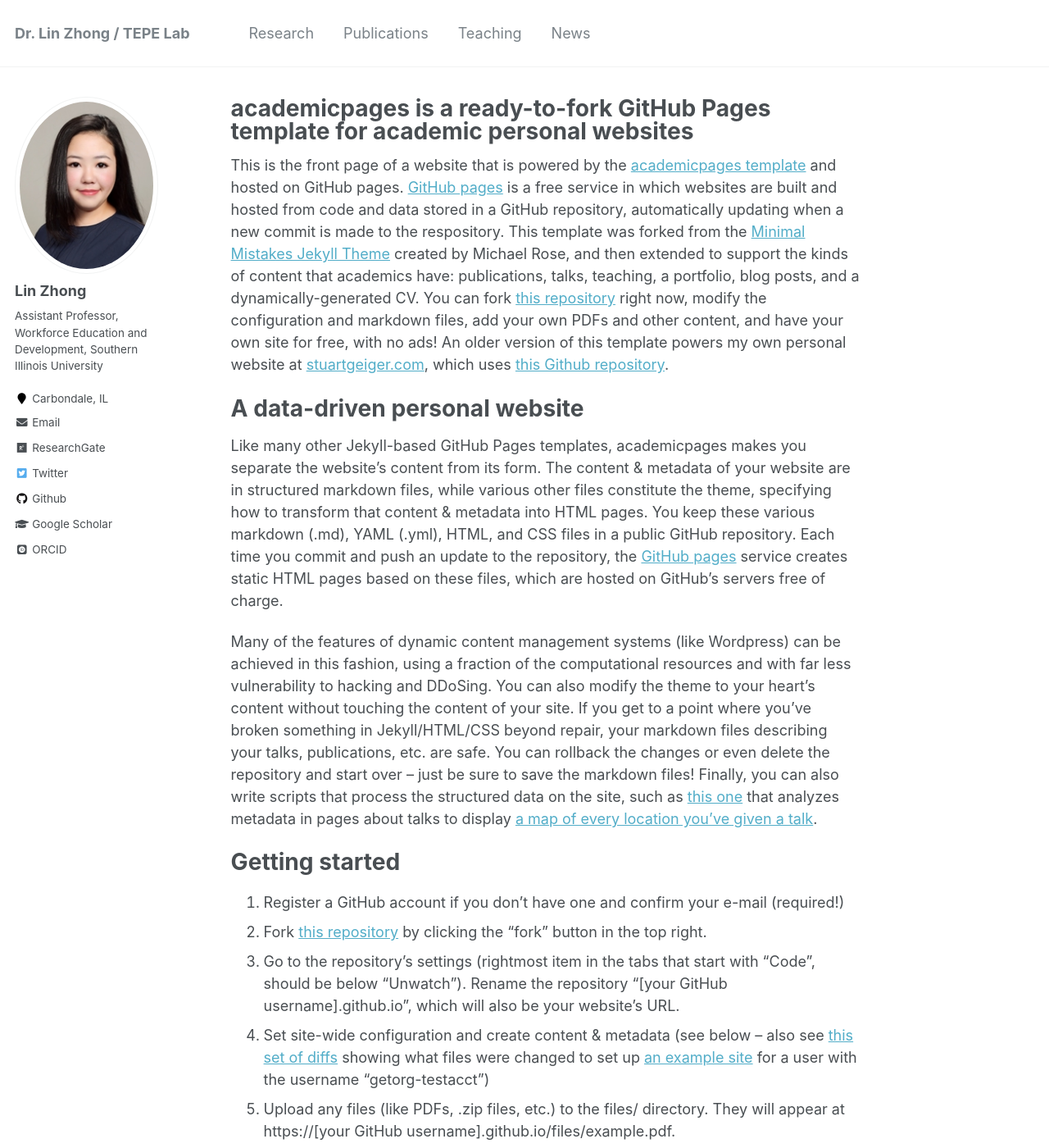
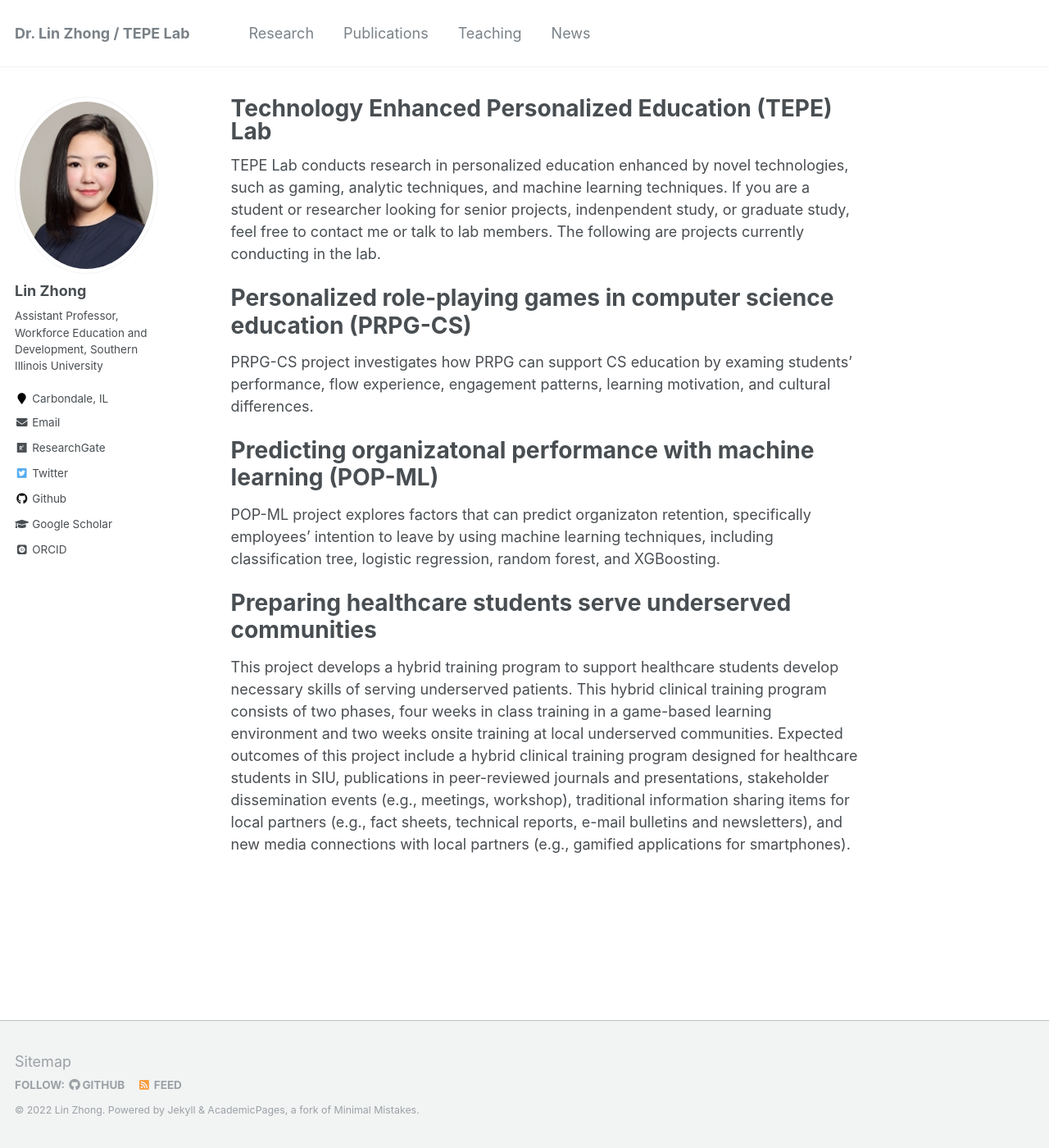
Before and after one commit to TEPELAB/tepe, a Jekyll site: the page built from _pages/about.md, in a window 1280 px wide and 1400 px high. Shown: the whole window at 82% size. Built offline with Jekyll 4.4.1, drawn with Linux system fonts in a browser that asks for light colours; some web fonts are replaced; some of the changed text lies outside the part shown.

Commit message:
Update about.md

```diff
--- a/_pages/about.md
+++ b/_pages/about.md
@@ -1,6 +1,6 @@
 ---
 permalink: /
-title: "academicpages is a ready-to-fork GitHub Pages template for academic personal websites"
+title: "Technology Enhanced Personalized Education (TEPE) Lab"
 excerpt: "About me"
 author_profile: true
 redirect_from:
@@ -8,43 +8,16 @@ redirect_from:
   - /about.html
 ---
 
-This is the front page of a website that is powered by the [academicpages template](https://github.com/academicpages/academicpages.github.io) and hosted on GitHub pages. [GitHub pages](https://pages.github.com) is a free service in which websites are built and hosted from code and data stored in a GitHub repository, automatically updating when a new commit is made to the respository. This template was forked from the [Minimal Mistakes Jekyll Theme](https://mmistakes.github.io/minimal-mistakes/) created by Michael Rose, and then extended to support the kinds of content that academics have: publications, talks, teaching, a portfolio, blog posts, and a dynamically-generated CV. You can fork [this repository](https://github.com/academicpages/academicpages.github.io) right now, modify the configuration and markdown files, add your own PDFs and other content, and have your own site for free, with no ads! An older version of this template powers my own personal website at [stuartgeiger.com](http://stuartgeiger.com), which uses [this Github repository](https://github.com/staeiou/staeiou.github.io).
+TEPE Lab conducts research in personalized education enhanced by novel technologies, such as gaming, analytic techniques, and machine learning techniques. If you are a student or researcher looking for senior projects, indenpendent study, or graduate study, feel free to contact me or talk to lab members. The following are projects currently conducting in the lab.
 
-A data-driven personal website
+Personalized role-playing games in computer science education (PRPG-CS)
 ======
-Like many other Jekyll-based GitHub Pages templates, academicpages makes you separate the website's content from its form. The content & metadata of your website are in structured markdown files, while various other files constitute the theme, specifying how to transform that content & metadata into HTML pages. You keep these various markdown (.md), YAML (.yml), HTML, and CSS files in a public GitHub repository. Each time you commit and push an update to the repository, the [GitHub pages](https://pages.github.com/) service creates static HTML pages based on these files, which are hosted on GitHub's servers free of charge.
+PRPG-CS project investigates how PRPG can support CS education by examing students' performance, flow experience, engagement patterns, learning motivation, and cultural differences.
 
-Many of the features of dynamic content management systems (like Wordpress) can be achieved in this fashion, using a fraction of the computational resources and with far less vulnerability to hacking and DDoSing. You can also modify the theme to your heart's content without touching the content of your site. If you get to a point where you've broken something in Jekyll/HTML/CSS beyond repair, your markdown files describing your talks, publications, etc. are safe. You can rollback the changes or even delete the repository and start over -- just be sure to save the markdown files! Finally, you can also write scripts that process the structured data on the site, such as [this one](https://github.com/academicpages/academicpages.github.io/blob/master/talkmap.ipynb) that analyzes metadata in pages about talks to display [a map of every location you've given a talk](https://academicpages.github.io/talkmap.html).
+Predicting organizatonal performance with machine learning (POP-ML)
+======
+POP-ML project explores factors that can predict organizaton retention, specifically employees' intention to leave by using machine learning techniques, including classification tree, logistic regression, random forest, and XGBoosting.
 
-Getting started
+Preparing healthcare students serve underserved communities
 ======
-1. Register a GitHub account if you don't have one and confirm your e-mail (required!)
-1. Fork [this repository](https://github.com/academicpages/academicpages.github.io) by clicking the "fork" button in the top right.
-1. Go to the repository's settings (rightmost item in the tabs that start with "Code", should be below "Unwatch"). Rename the repository "[your GitHub username].github.io", which will also be your website's URL.
-1. Set site-wide configuration and create content & metadata (see below -- also see [this set of diffs](http://archive.is/3TPas) showing what files were changed to set up [an example site](https://getorg-testacct.github.io) for a user with the username "getorg-testacct")
-1. Upload any files (like PDFs, .zip files, etc.) to the files/ directory. They will appear at https://[your GitHub username].github.io/files/example.pdf.
-1. Check status by going to the repository settings, in the "GitHub pages" section
-
-Site-wide configuration
-------
-The main configuration file for the site is in the base directory in [_config.yml](https://github.com/academicpages/academicpages.github.io/blob/master/_config.yml), which defines the content in the sidebars and other site-wide features. You will need to replace the default variables with ones about yourself and your site's github repository. The configuration file for the top menu is in [_data/navigation.yml](https://github.com/academicpages/academicpages.github.io/blob/master/_data/navigation.yml). For example, if you don't have a portfolio or blog posts, you can remove those items from that navigation.yml file to remove them from the header.
-
-Create content & metadata
-------
-For site content, there is one markdown file for each type of content, which are stored in directories like _publications, _talks, _posts, _teaching, or _pages. For example, each talk is a markdown file in the [_talks directory](https://github.com/academicpages/academicpages.github.io/tree/master/_talks). At the top of each markdown file is structured data in YAML about the talk, which the theme will parse to do lots of cool stuff. The same structured data about a talk is used to generate the list of talks on the [Talks page](https://academicpages.github.io/talks), each [individual page](https://academicpages.github.io/talks/2012-03-01-talk-1) for specific talks, the talks section for the [CV page](https://academicpages.github.io/cv), and the [map of places you've given a talk](https://academicpages.github.io/talkmap.html) (if you run this [python file](https://github.com/academicpages/academicpages.github.io/blob/master/talkmap.py) or [Jupyter notebook](https://github.com/academicpages/academicpages.github.io/blob/master/talkmap.ipynb), which creates the HTML for the map based on the contents of the _talks directory).
-
-**Markdown generator**
-
-I have also created [a set of Jupyter notebooks](https://github.com/academicpages/academicpages.github.io/tree/master/markdown_generator
-) that converts a CSV containing structured data about talks or presentations into individual markdown files that will be properly formatted for the academicpages template. The sample CSVs in that directory are the ones I used to create my own personal website at stuartgeiger.com. My usual workflow is that I keep a spreadsheet of my publications and talks, then run the code in these notebooks to generate the markdown files, then commit and push them to the GitHub repository.
-
-How to edit your site's GitHub repository
-------
-Many people use a git client to create files on their local computer and then push them to GitHub's servers. If you are not familiar with git, you can directly edit these configuration and markdown files directly in the github.com interface. Navigate to a file (like [this one](https://github.com/academicpages/academicpages.github.io/blob/master/_talks/2012-03-01-talk-1.md) and click the pencil icon in the top right of the content preview (to the right of the "Raw | Blame | History" buttons). You can delete a file by clicking the trashcan icon to the right of the pencil icon. You can also create new files or upload files by navigating to a directory and clicking the "Create new file" or "Upload files" buttons.
-
-Example: editing a markdown file for a talk
-![Editing a markdown file for a talk](/images/editing-talk.png)
-
-For more info
-------
-More info about configuring academicpages can be found in [the guide](https://academicpages.github.io/markdown/). The [guides for the Minimal Mistakes theme](https://mmistakes.github.io/minimal-mistakes/docs/configuration/) (which this theme was forked from) might also be helpful.
+This project develops a hybrid training program to support healthcare students develop necessary skills of serving underserved patients. This hybrid clinical training program consists of two phases, four weeks in class training in a game-based learning environment and two weeks onsite training at local underserved communities. Expected outcomes of this project include a hybrid clinical training program designed for healthcare students in SIU, publications in peer-reviewed journals and presentations, stakeholder dissemination events (e.g., meetings, workshop), traditional information sharing items for local partners (e.g., fact sheets, technical reports, e-mail bulletins and newsletters), and new media connections with local partners (e.g., gamified applications for smartphones).
```
